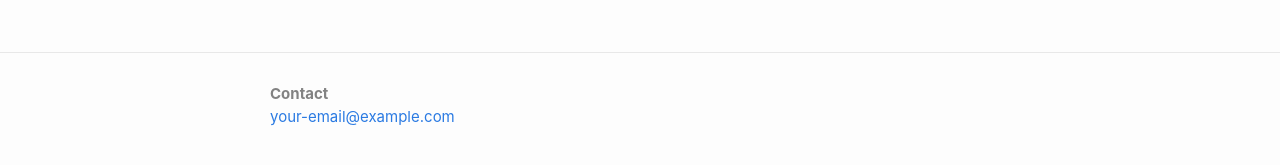
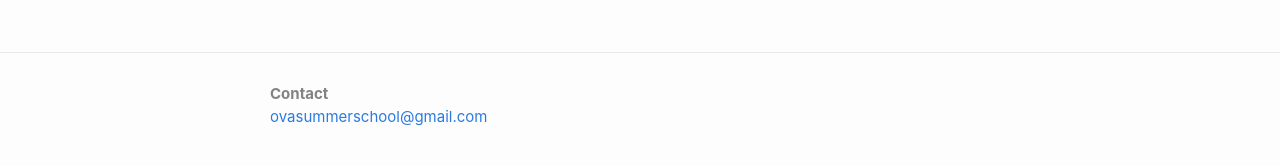
Before and after one commit to ovaschool/ovaschool.github.io, a Jekyll site: the page built from index.markdown, in a window 1280 px wide. Shown: the part 727-892 px from the top of the page. Built offline with Jekyll 4.4.1, drawn with Linux system fonts in a browser that asks for light colours.

Commit message:
Update _config.yml

```diff
--- a/_config.yml
+++ b/_config.yml
@@ -19,7 +19,7 @@
 # in the templates via {{ site.myvariable }}.
 
 title: OVA
-email: your-email@example.com
+email: ovasummerschool@gmail.com
   # description: >- # this means to ignore newlines until "baseurl:"
   # Write an awesome description for your new site here. You can edit this
   # line in _config.yml. It will appear in your document head meta (for
```
